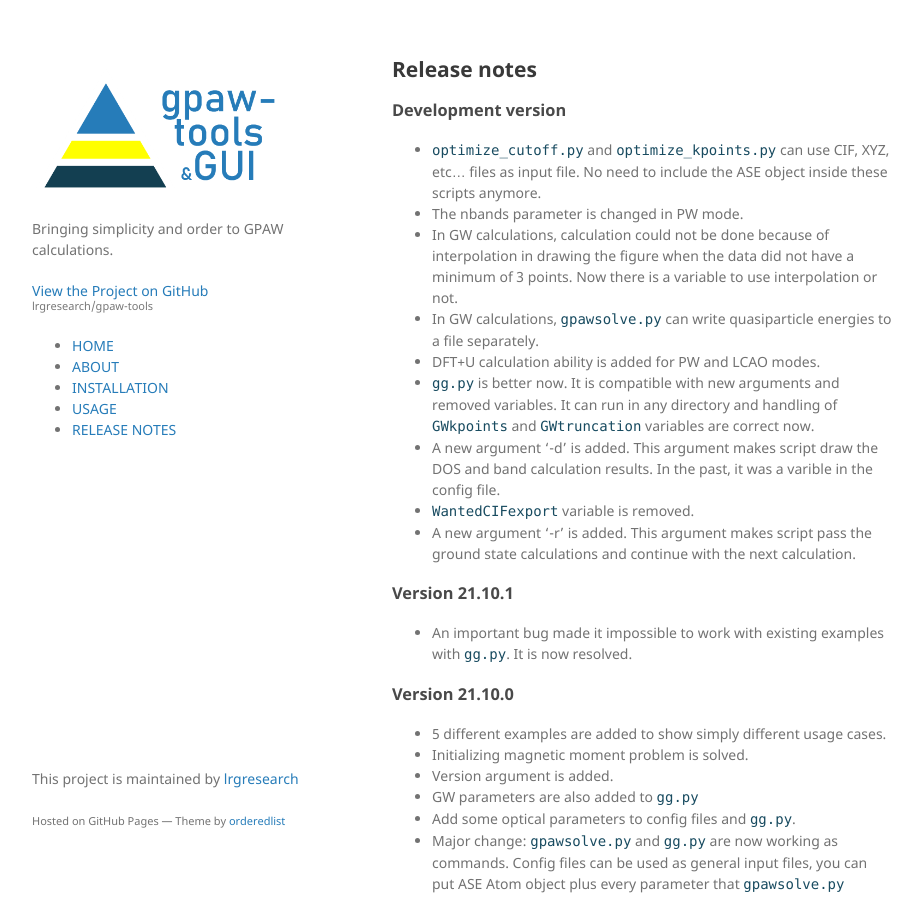
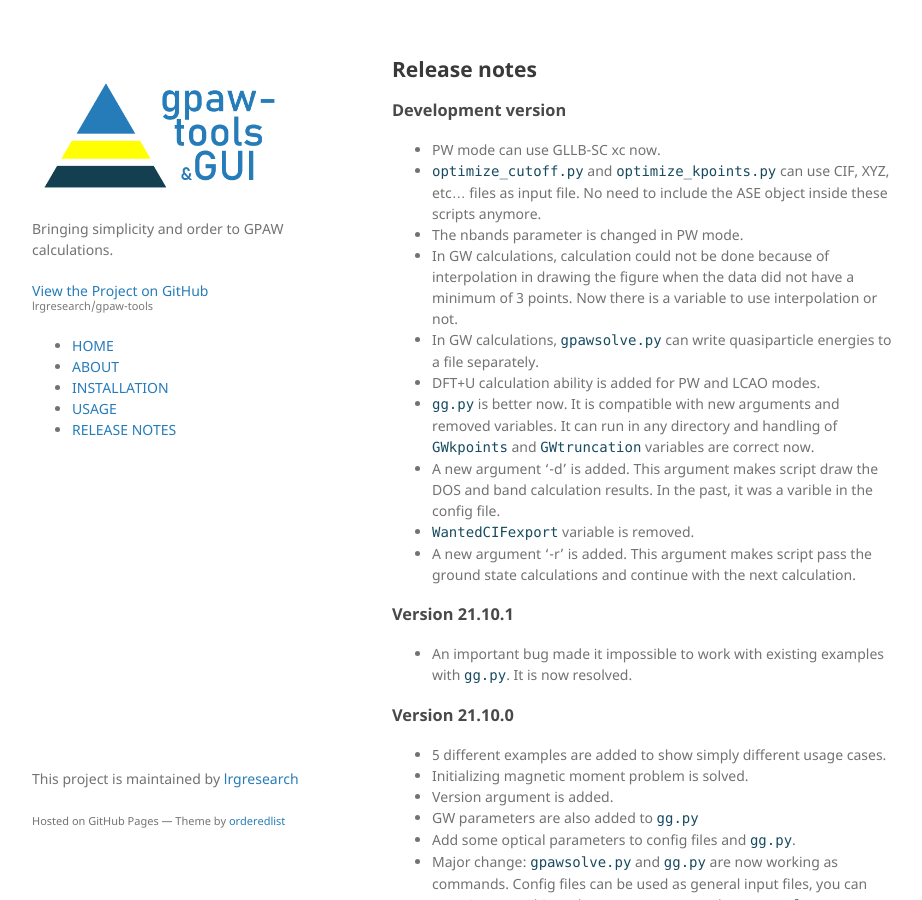
Before and after one commit to lrgresearch/gpaw-tools, a Jekyll site: the page built from releasenotes.md, in a window 1280 px wide and 900 px high. Shown: the whole window, without its empty margins (178-1100 px from the left). Built offline with Jekyll 4.4.1, drawn with Linux system fonts in a browser that asks for light colours.

Commit message:
Update releasenotes.md

```diff
--- a/releasenotes.md
+++ b/releasenotes.md
@@ -8,6 +8,7 @@ title: Release Notes
 
 ### Development version
 
+* PW mode can use GLLB-SC xc now.
 * `optimize_cutoff.py` and `optimize_kpoints.py` can use CIF, XYZ, etc... files as input file. No need to include the ASE object inside these scripts anymore.
 * The nbands parameter is changed in PW mode.
 * In GW calculations, calculation could not be done because of interpolation in drawing the figure when the data did not have a minimum of 3 points. Now there is a variable to use interpolation or not.
```
